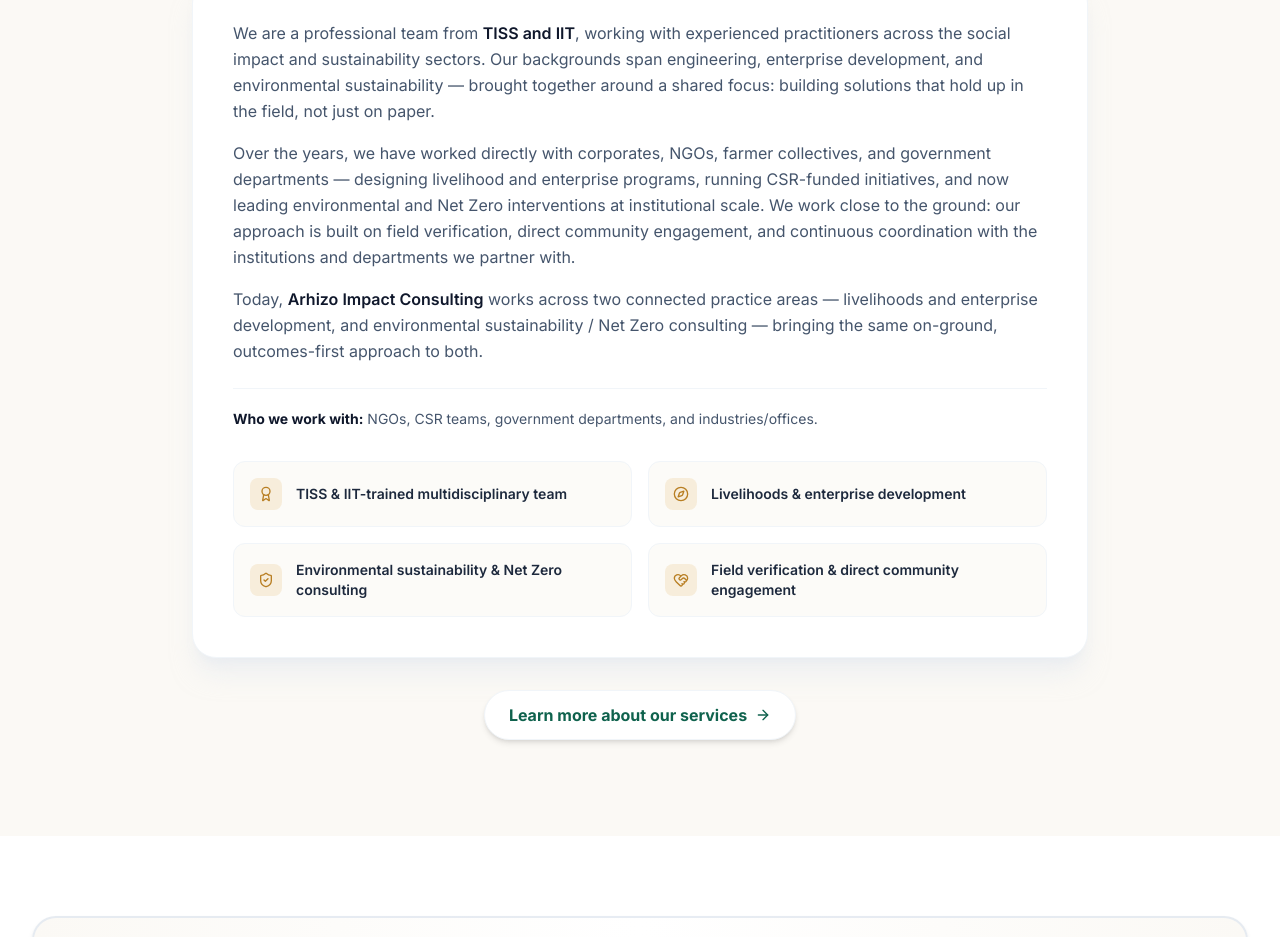
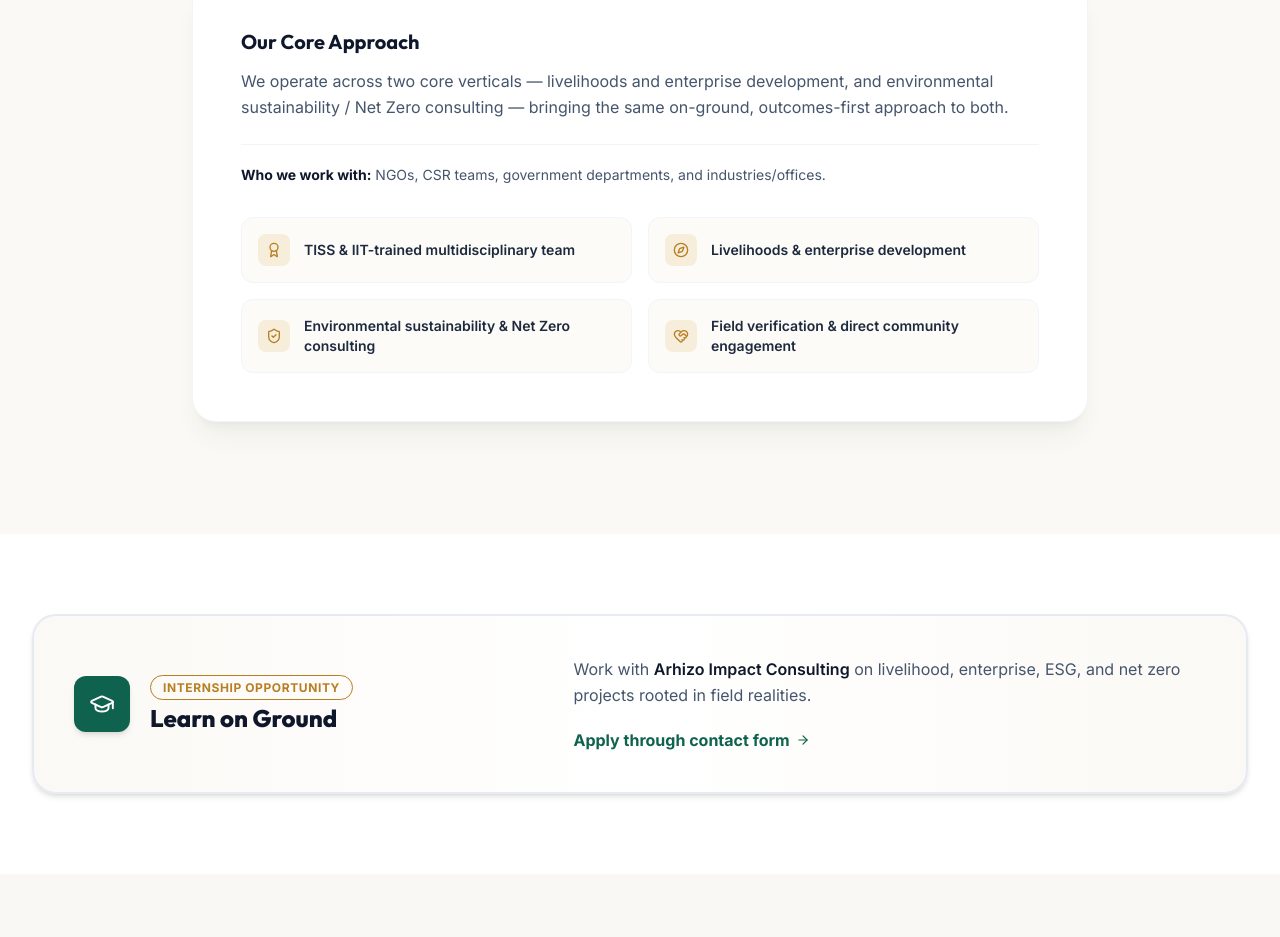
Before and after one commit to sohan2503001/ArhizoImpact, a React (Vite) app: page / in a window 1280 px wide. Shown: the part 5865-6802 px from the top of the page. Built offline with nearby package versions, Linux system fonts and the light colour scheme.

Commit message:
remove button

```diff
--- a/src/components/AboutMe.jsx
+++ b/src/components/AboutMe.jsx
@@ -1,4 +1,4 @@
-import { CheckCircle2, ArrowRight, Award, Compass, HeartHandshake, ShieldCheck } from 'lucide-react';
+import { Award, Compass, HeartHandshake, ShieldCheck } from 'lucide-react';
 import { motion } from 'framer-motion';
 import Reveal from './Reveal';
 
@@ -23,19 +23,12 @@
           <div className="w-16 h-1 bg-accent-500 mx-auto rounded-full"></div>
         </Reveal>
 
-        <Reveal delay={120} className="max-w-4xl mx-auto">
-          <div className="bg-white rounded-3xl p-6 sm:p-8 md:p-10 shadow-xl shadow-slate-200/50 border border-slate-100 mb-8">
-            <div className="space-y-4 text-sm sm:text-base text-slate-600 leading-relaxed">
-              <p>
-                We are a professional team from <strong className="text-slate-900 font-semibold">TISS and IIT</strong>, working with experienced practitioners across the social impact and sustainability sectors. Our backgrounds span engineering, enterprise development, and environmental sustainability — brought together around a shared focus: building solutions that hold up in the field, not just on paper.
-              </p>
-              <p>
-                Over the years, we have worked directly with corporates, NGOs, farmer collectives, and government departments — designing livelihood and enterprise programs, running CSR-funded initiatives, and now leading environmental and Net Zero interventions at institutional scale. We work close to the ground: our approach is built on field verification, direct community engagement, and continuous coordination with the institutions and departments we partner with.
-              </p>
-              <p>
-                Today, <strong className="text-slate-900 font-semibold">Arhizo Impact Consulting</strong> works across two connected practice areas — livelihoods and enterprise development, and environmental sustainability / Net Zero consulting — bringing the same on-ground, outcomes-first approach to both.
-              </p>
-            </div>
+        <Reveal className="max-w-4xl mx-auto">
+          <div className="bg-white rounded-3xl p-6 sm:p-10 md:p-12 shadow-xl shadow-primary-900/5 border border-slate-100 mb-4">
+            <h4 className="text-lg sm:text-xl font-bold text-slate-900 mb-3 font-heading">Our Core Approach</h4>
+            <p className="text-sm sm:text-base text-slate-600 leading-relaxed mb-4">
+              We operate across two core verticals — livelihoods and enterprise development, and environmental sustainability / Net Zero consulting — bringing the same on-ground, outcomes-first approach to both.
+            </p>
 
             <div className="mt-6 pt-5 border-t border-slate-100 flex flex-wrap items-center justify-between gap-4">
               <p className="text-xs sm:text-sm text-slate-600">
@@ -59,18 +52,6 @@
               ))}
             </div>
           </div>
-
-          <div className="text-center">
-            <motion.a
-              href="#services"
-              whileHover={{ scale: 1.05, y: -2 }}
-              whileTap={{ scale: 0.97 }}
-              className="inline-flex items-center text-primary-600 font-bold hover:text-accent-600 transition-colors gap-2 px-6 py-3 rounded-full bg-white shadow-md hover:shadow-lg border border-slate-100"
-            >
-              <span>Learn more about our services</span>
-              <ArrowRight className="w-4 h-4" />
-            </motion.a>
-          </div>
         </Reveal>
       </div>
     </section>
```
